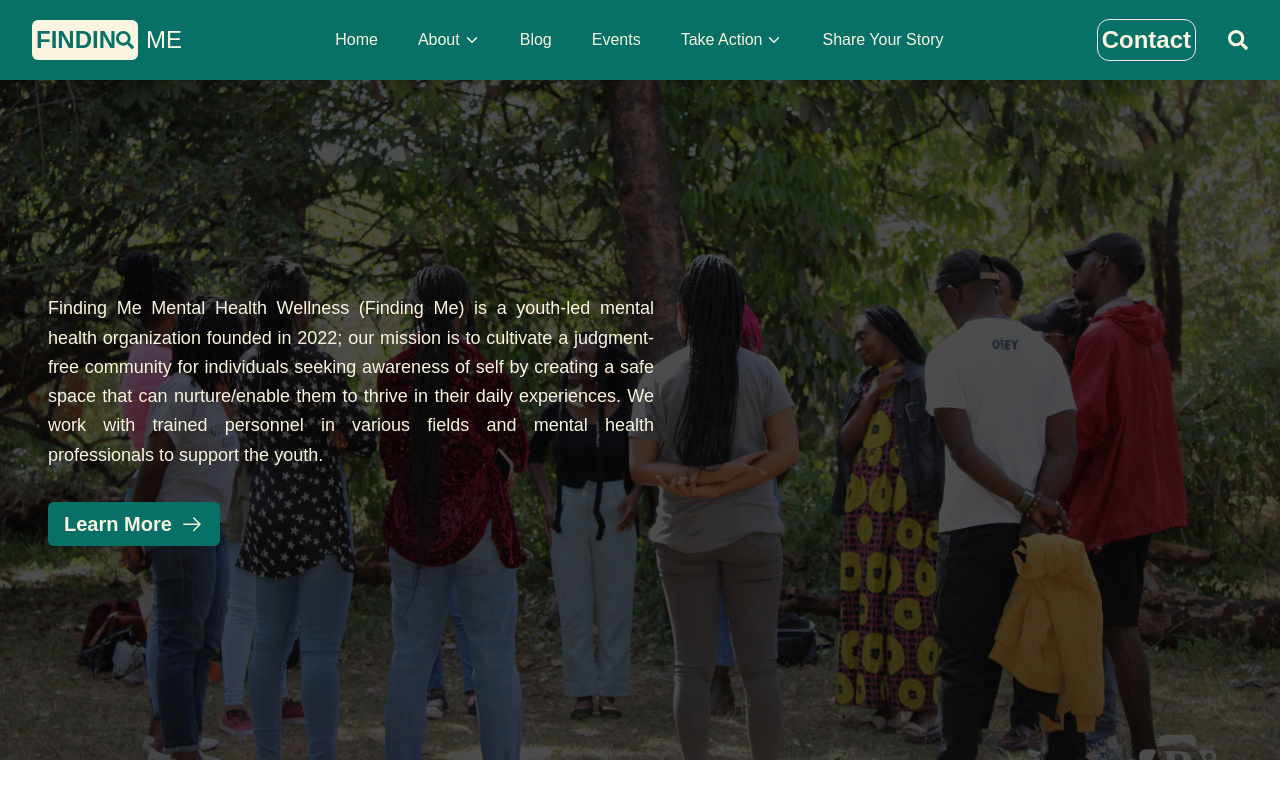
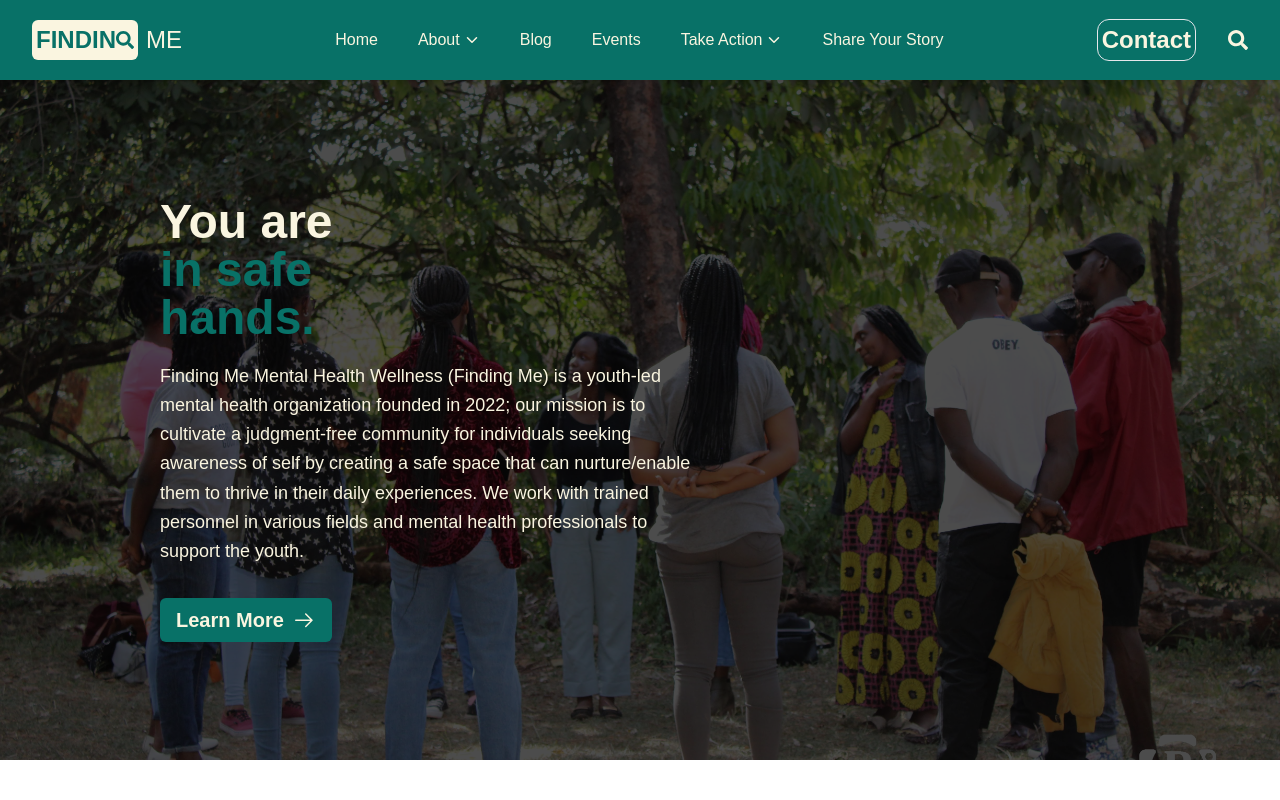
Before and after one commit to o-brayarn/finding-me, a React (Vite) app: page / in a window 1280 px wide. Shown: the top 800 px of the page. Built offline with nearby package versions, Linux system fonts and the light colour scheme.

Commit message:
update header text

```diff
--- a/src/components/Hero.jsx
+++ b/src/components/Hero.jsx
@@ -6,9 +6,12 @@ const Hero = () => {
   return (
     <div className="text-[#FAF5E0] bg-[url('/images/hero.png')] h-screen w-auto lg:h-[680px] bg-cover bg-center">
       <div className="backdrop-brightness-[0.30] h-full flex justify-center items-center">
-        <div className="md:ms-12 ms-5 me-5 flex flex-col gap-8">
-          <div className="">
-            <p className="md:w-1/2 w-full sm:text-[18px] font-medium text-justify leading-relaxed">
+        <div className="md:ms-40 ms-5 me-5 flex flex-col gap-8">
+          <div className="flex flex-col gap-5">
+            <h1 className="text-5xl md:w-1/5 font-bold">
+              You are <span className="text-[#087167] ">in safe hands.</span>
+            </h1>
+            <p className="md:w-1/2 w-full sm:text-[18px] font-medium leading-relaxed">
               Finding Me Mental Health Wellness (Finding Me) is a youth-led
               mental health organization founded in 2022; our mission is to
               cultivate a judgment-free community for individuals seeking
```
